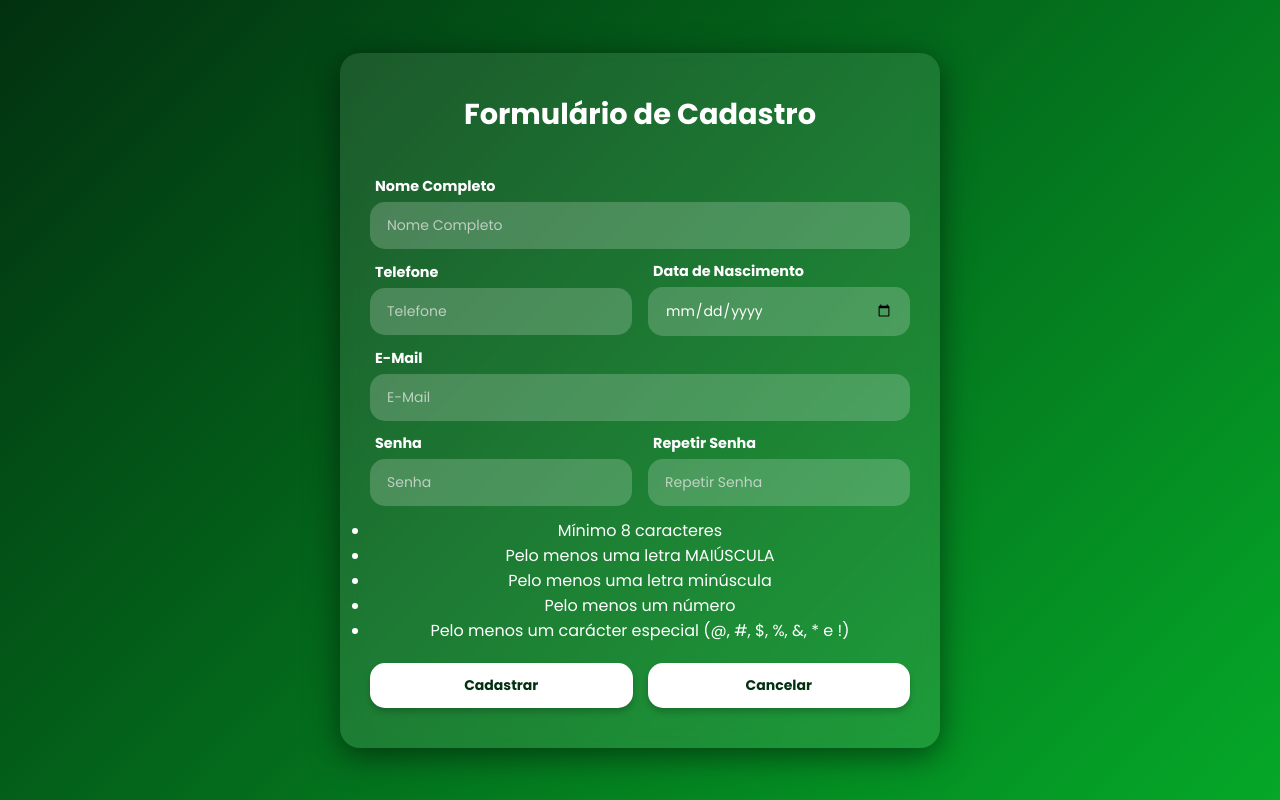
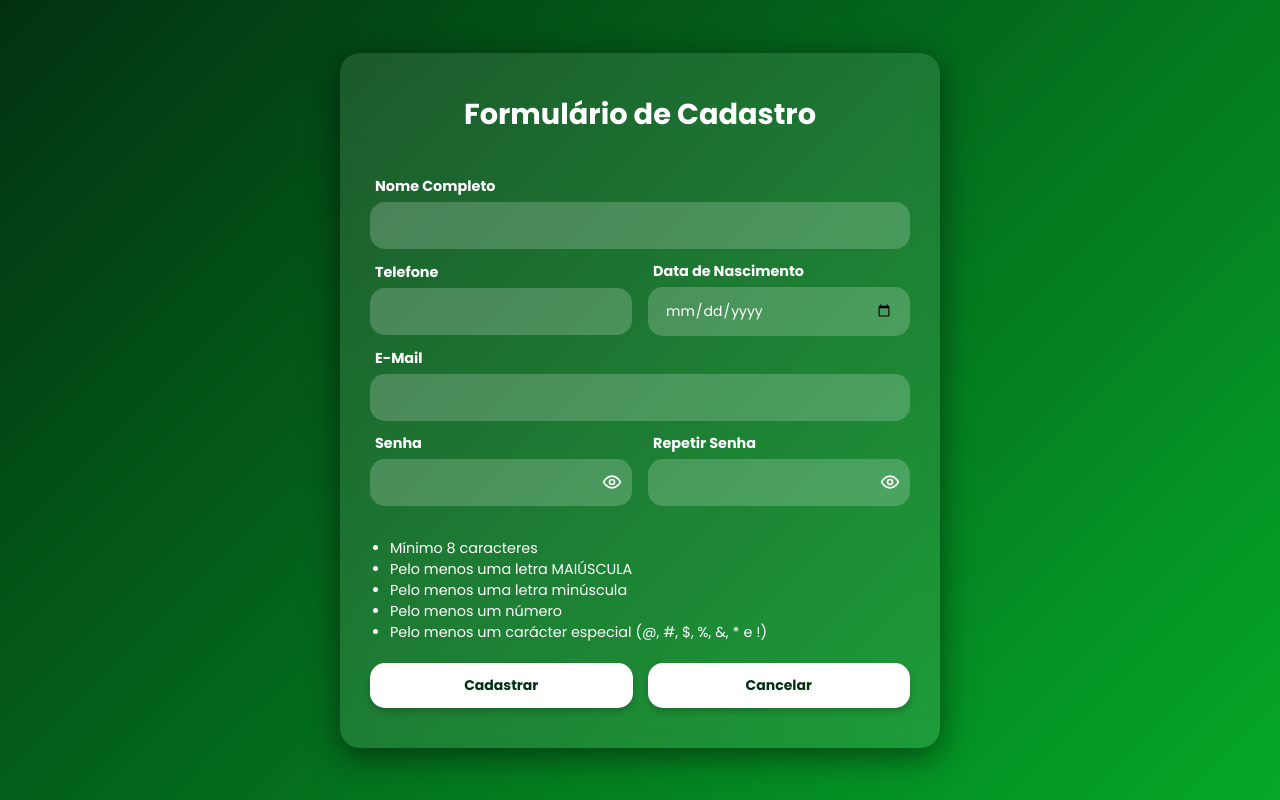
Before and after one commit to aragao25/projeto_extensao_I, a plain HTML site: page frontend/pages/cadastro_usuario/cadastro_usuario.html in a window 1280 px wide. Drawn offline with Linux system fonts and the light colour scheme.

Commit message:
Atualização tela cadastro
Atualizada tela de cadastro, com a validação das regras da senha, remoção do placeholder dos campos.

```diff
--- a/frontend/pages/cadastro_usuario/cadastro_usuario.html
+++ b/frontend/pages/cadastro_usuario/cadastro_usuario.html
@@ -15,6 +15,7 @@
     <!-- 2. Componentes Reutilizáveis -->
     <link rel="stylesheet" href="../../components/input.css">
     <link rel="stylesheet" href="../../components/button.css">
+    <link rel="stylesheet" href="../../styles/validar-senhas.css">
 
     <!-- 3. Estilo Específico desta Página -->
     <link rel="stylesheet" href="cadastro_usuario.css">
@@ -28,13 +29,13 @@
             <div class="label-campo">
                 <label for="nome-completo">Nome Completo</label>
                 <!-- Usando a classe reutilizável de componente -->
-                <input type="text" id="nome-completo" class="input-campo" placeholder="Nome Completo" required>
+                <input type="text" id="nome-completo" class="input-campo" required>
             </div>
 
             <div class="tela-cadastro__linha">
                 <div class="label-campo">
                     <label for="telefone" >Telefone</label>
-                    <input type="tel" id="telefone" class="input-campo" placeholder="Telefone" required>
+                    <input type="tel" id="telefone" class="input-campo" required>
                 </div>
 
                 <div class="label-campo">
@@ -52,19 +53,46 @@
             <div class="tela-cadastro__linha">
                 <div class="label-campo">
                     <label for="email">E-Mail</label>
-                    <input type="email" id="email" class="input-campo" placeholder="E-Mail" required>
+                    <input type="email" id="email" class="input-campo" required>
                 </div>
             </div>
 
             <div class="tela-cadastro__linha">
                 <div class="label-campo">
-                    <label for="senha">Senha</label>
-                    <input type="password" id="senha" class="input-campo" placeholder="Senha" required>
+                    <label for="nova-senha">Senha</label>
+                    <div class="campo-container">
+                        <input
+                            type="password"
+                            id="nova-senha"
+                            class="input-campo"
+                            required
+                        >
+
+                        <button type="button" class="botao-visualiza" aria-label="Mostrar senha">
+                            <svg xmlns="http://www.w3.org/2000/svg" width="20" height="20" viewBox="0 0 24 24" fill="none" stroke="currentColor" stroke-width="2" stroke-linecap="round" stroke-linejoin="round">
+                                <path d="M2 12s3-7 10-7 10 7 10 7-3 7-10 7-10-7-10-7Z"/>
+                                <circle cx="12" cy="12" r="3"/>
+                            </svg>
+                        </button>
+                    </div>
                 </div>
 
                 <div class="label-campo">
                     <label for="repete-senha">Repetir Senha</label>
-                    <input type="password" id="repete-senha" class="input-campo" placeholder="Repetir Senha" required>
+                    <div class="campo-container">
+                        <input
+                            type="password"
+                            id="confirma-senha"
+                            class="input-campo"
+                            required
+                        >
+                        <button type="button" class="botao-visualiza" aria-label="Mostrar senha">
+                            <svg xmlns="http://www.w3.org/2000/svg" width="20" height="20" viewBox="0 0 24 24" fill="none" stroke="currentColor" stroke-width="2" stroke-linecap="round" stroke-linejoin="round">
+                                <path d="M2 12s3-7 10-7 10 7 10 7-3 7-10 7-10-7-10-7Z"/>
+                                <circle cx="12" cy="12" r="3"/>
+                            </svg>
+                        </button>
+                    </div>
                 </div>
             </div>
 
@@ -79,11 +107,13 @@
             </div>
 
             <div class="tela-cadastro__botoes">
-                <button type="submit" class="botao-primario">Cadastrar</button>
-                <button type="button" class="botao-primario">Cancelar</button>
+                <button type="submit" id="botao-salvar" class="botao-primario">Cadastrar</button>
+                <button type="button" id="botao-cancelar" class="botao-primario">Cancelar</button>
             </div>
 
         </form>
 
     </main>
 </body>
+
+<script src="../../utils/validar_senha.js"></script>
--- a/frontend/pages/nova_senha/nova_senha.css
+++ b/frontend/pages/nova_senha/nova_senha.css
@@ -32,51 +32,3 @@
     margin-top: 20px;
     gap: 15px;
 }
-
-.tela-atualiza-senha__regras {
-    font-size: 0.9rem;
-    text-align: left;
-    margin-left: 20px;
-    margin-top: 20px;
-}
-
-.regra-valida {
-    color: #00FF00;
-}
-
-.input-campo.campo-valido {
-    border-color: #00FF00;
-    outline: none;
-    box-shadow: 0 0 0 2px #00FF00;
-}
-
-.campo-container {
-    position: relative;
-    width: 100%;
-}
-
-.campo-container input {
-    width: 100%;
-    padding-right: 40px;
-    box-sizing: border-box;
-}
-
-.campo-container button {
-    position: absolute;
-    right: 10px;
-    top: 50%;
-    transform: translateY(-50%);
-    background: transparent;
-    border: none;
-    cursor: pointer;
-    color: #FFFFFF;
-    display: flex;
-    align-items: center;
-    justify-content: center;
-    padding: 0;
-}
-
-.botao-primario:disabled {
-    opacity: 0.5;
-    cursor:not-allowed ;
-}
--- /dev/null
+++ b/frontend/styles/validar-senhas.css
@@ -0,0 +1,47 @@
+.tela-atualiza-senha__regras {
+    font-size: 0.9rem;
+    text-align: left;
+    margin-left: 20px;
+    margin-top: 20px;
+}
+
+.campo-container {
+    position: relative;
+    width: 100%;
+}
+
+.campo-container input {
+    width: 100%;
+    padding-right: 40px;
+    box-sizing: border-box;
+}
+
+.campo-container button {
+    position: absolute;
+    right: 10px;
+    top: 50%;
+    transform: translateY(-50%);
+    background: transparent;
+    border: none;
+    cursor: pointer;
+    color: #FFFFFF;
+    display: flex;
+    align-items: center;
+    justify-content: center;
+    padding: 0;
+}
+
+.regra-valida {
+    color: #00FF00;
+}
+
+.input-campo.campo-valido {
+    border-color: #00FF00;
+    outline: none;
+    box-shadow: 0 0 0 2px #00FF00;
+}
+
+.botao-primario:disabled {
+    opacity: 0.5;
+    cursor:not-allowed ;
+}
```
Also changed, not shown: frontend/pages/nova_senha/nova_senha.html (+1 -0 lines).
